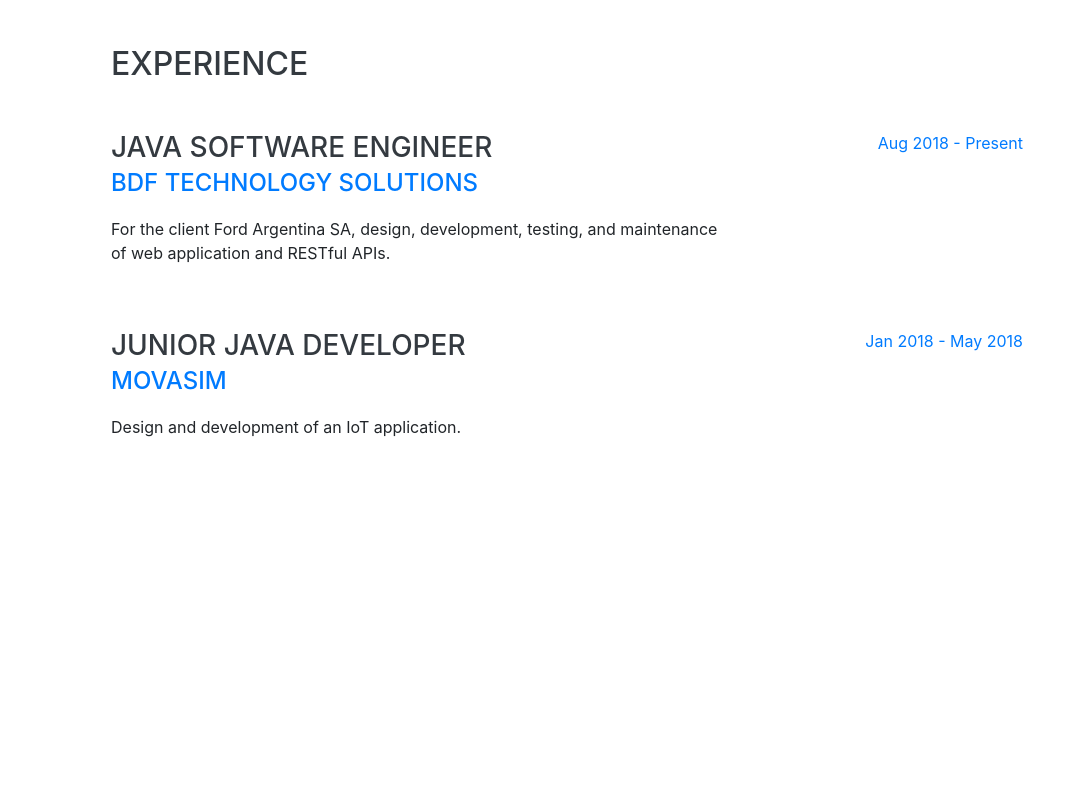
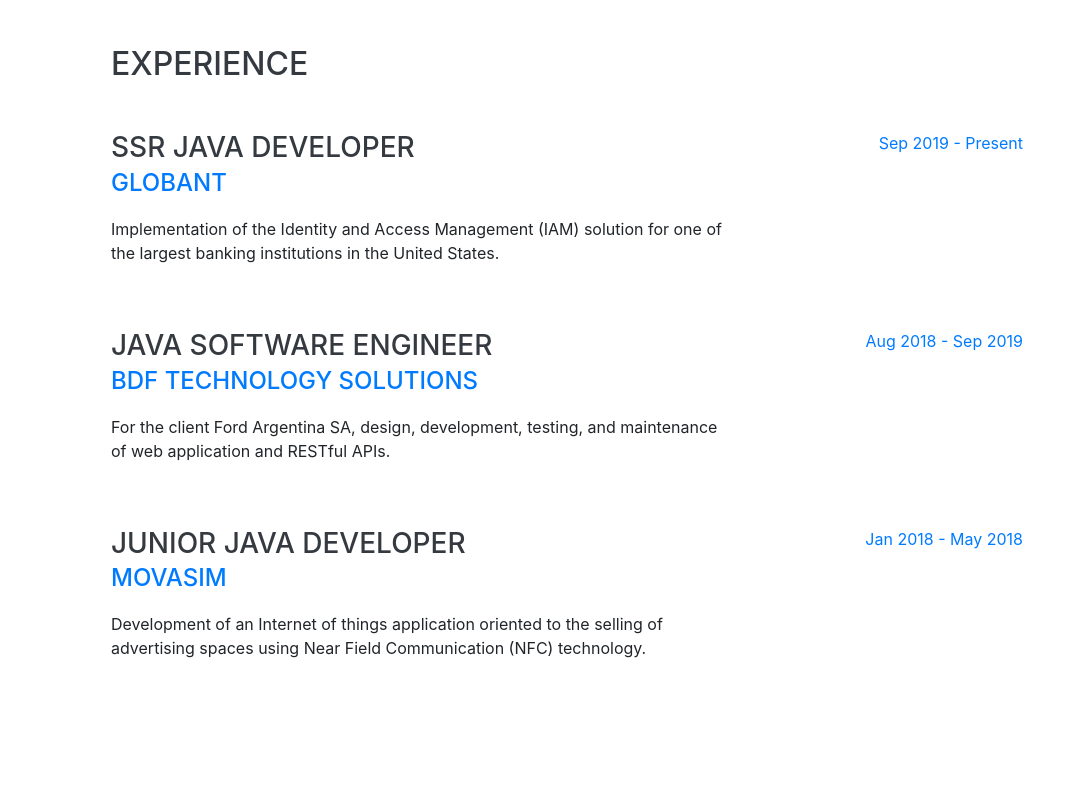
Before and after one commit to DERGONokay/my-cv, a website with bundled scripts: page public/index.html in a window 1280 px wide. Shown: the part 804-1598 px from the top of the page, without its empty margins (209-1280 px from the left). Built offline with nearby package versions, Linux system fonts and the light colour scheme; a script that the page names is missing; a web font is replaced by a local one.

Commit message:
Updated experience

```diff
--- a/public/index.html
+++ b/public/index.html
@@ -85,7 +85,7 @@
           <span class="text-primary">Lisas</span>
         </h1>
         <div class="subheading mb-5">Muñoz 841 · Buenos Aires, San Miguel · 11 6914 0099 ·
-          <a href="mailto:name@email.com">damian.lisas@gmail.com</a>
+          <a href="mailto:damian.lisas@gmail.com">damian.lisas@gmail.com</a>
         </div>
         <p class="lead mb-5">I'm a software engineer who love what he do and put all the passion in every project to develop the best solution in the best possible way and learn as much as I can in the process.</p>
         <div class="social-icons">
@@ -110,12 +110,23 @@
 
         <div class="resume-item d-flex flex-column flex-md-row justify-content-between mb-5">
           <div class="resume-content">
+            <h3 class="mb-0">Ssr Java Developer</h3>
+            <div class="subheading mb-3"><a href="https://www.globant.com/#home">Globant</a></div>
+            <p>Implementation of the Identity and Access Management (IAM) solution for one of the largest banking institutions in the United States.</p>
+          </div>
+          <div class="resume-date text-md-right">
+            <span class="text-primary">Sep 2019 - Present</span>
+          </div>
+        </div>
+
+        <div class="resume-item d-flex flex-column flex-md-row justify-content-between mb-5">
+          <div class="resume-content">
             <h3 class="mb-0">Java Software Engineer</h3>
             <div class="subheading mb-3"><a href="https://bdf.com.ar/">BDF Technology Solutions</a></div>
             <p>For the client Ford Argentina SA, design, development, testing, and maintenance of web application and RESTful APIs.</p>
           </div>
           <div class="resume-date text-md-right">
-            <span class="text-primary">Aug 2018 - Present</span>
+            <span class="text-primary">Aug 2018 - Sep 2019</span>
           </div>
         </div>
 
@@ -123,7 +134,7 @@
           <div class="resume-content">
             <h3 class="mb-0">Junior Java Developer</h3>
             <div class="subheading mb-3"><a href="http://www.movasim.com/">Movasim</a></div>
-            <p>Design and development of an IoT application.</p>
+            <p>Development of an Internet of things application oriented to the selling of advertising spaces using Near Field Communication (NFC) technology.</p>
           </div>
           <div class="resume-date text-md-right">
             <span class="text-primary">Jan 2018 - May 2018</span>
@@ -139,7 +150,6 @@
     <section class="resume-section p-3 p-lg-5 d-flex align-items-center" id="education">
       <div class="w-100">
         <h2 class="mb-5">Education</h2>
-
         <div class="resume-item d-flex flex-column flex-md-row justify-content-between mb-5">
           <div class="resume-content">
             <h3 class="mb-0"><a href="https://www.ungs.edu.ar/carrera/licenciatura-en-sistemas">Universidad Nacional de General Sarmiento</a></h3>
@@ -199,7 +209,7 @@
             Test driven development</li>
           <li>
             <i class="fa-li fa fa-check"></i>
-            Behaviour driven development</li>
+            Domain driven development</li>
           <li>
             <i class="fa-li fa fa-check"></i>
             Clean code</li>
@@ -215,7 +225,6 @@
     <section class="resume-section p-3 p-lg-5 d-flex align-items-center" id="interests">
       <div class="w-100">
         <h2 class="mb-5">Interests</h2>
-
         <p>Apart from being a software developer, I like to play online games, specially multiplayer real time strategy games as League of Legends, Dota 2, Starcraft II and many others.</p>
         <p class="mb-0">
         <p>At the same time I am always looking to learn almost anything that can help my personal and professional growth.</p>
```
